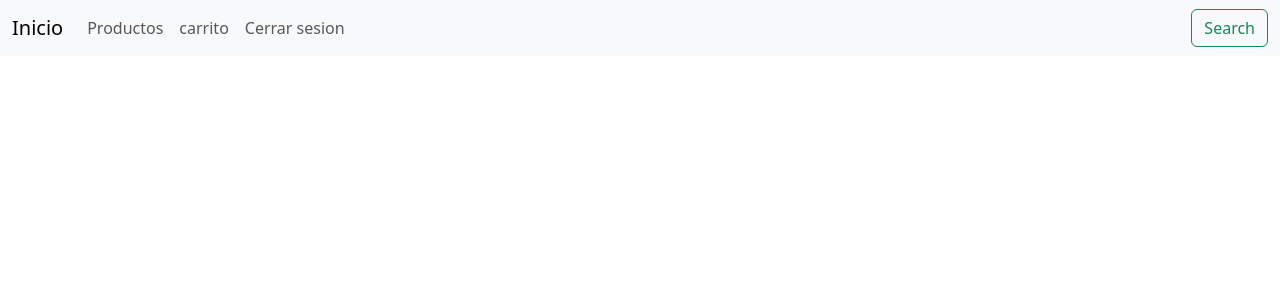
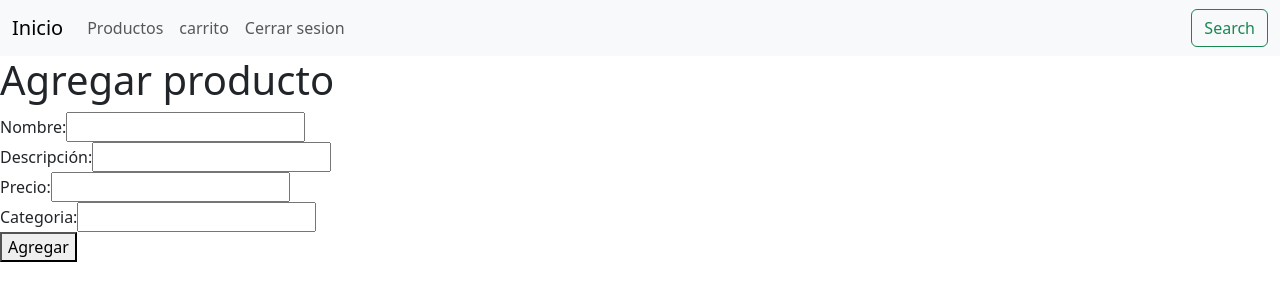
Before and after one commit to nienciso/NicolasEnciso-ThrasherFrontEnd, a React (Create React App) app: page /agregar-producto in a window 1280 px wide. Shown: the top 300 px of the page. Built offline with nearby package versions, Linux system fonts and the light colour scheme; no server answers.

Commit message:
admin/Vista/AgregarProductos
Creamos la vista "agregar productos", falta agregarle funcionalidad con la ruta definida en Backend.

```diff
--- a/src/App.js
+++ b/src/App.js
@@ -6,8 +6,9 @@ import ProductList from './components/ProductList';
 import ProductDetail from './components/ProductDetail';
 import Login from './components/Login';
 import CheckSession from './components/CheckSession';
+import Admin from './components/admin';
+import AgregarProducto from './components/AgregarProductos';
 import 'bootstrap/dist/css/bootstrap.min.css';
-import Admin from './components/admin';
 
 function App() {
   const [productos, setProductos] = useState([]);
@@ -27,13 +28,13 @@ function App() {
       <div className="App">
         <NavBar/>
         <Routes>
-          <Route
-          path="/" element={<ProductList productos={productos} />} />
+          <Route path="/" element={<ProductList productos={productos} />} />
           <Route path="/productos/:id" element={<ProductDetail />} />
           <Route path="/auth/login" element={<Login />} />
           <Route exact path="/auth/login" component={Login} />
           <Route path="/validate-session" component={CheckSession} />
-          <Route path="/admin" element={<Admin productos={todosLosProductos} />} /> {/* pasando el estado todosLosProductos como una propiedad al componente Admin */}
+          <Route path="/admin" element={<Admin productos={todosLosProductos} />} />
+          <Route path="/agregar-producto" element={<AgregarProducto />} />
         </Routes>
       </div>
     </Router>
--- /dev/null
+++ b/src/components/AgregarProductos.js
@@ -0,0 +1,56 @@
+import React, { useState } from 'react';
+import axios from 'axios';
+
+function AgregarProducto() {
+  const [nombre, setNombre] = useState('');
+  const [descripcion, setDescripcion] = useState('');
+  const [precio, setPrecio] = useState('');
+  const [categoria, setCategoria] = useState('');
+  const handleSubmit = async (event) => {
+    event.preventDefault();
+
+    try {
+      const response = await axios.post('/api/productos/detalles/agregar-producto', {
+        nombre,
+        descripcion,
+        precio,
+        categoria
+      });
+
+      console.log(response.data);
+    } catch (error) {
+      console.error(error);
+    }
+  };
+
+  return (
+    <div>
+      <h1>Agregar producto</h1>
+      <form onSubmit={handleSubmit}>
+        <label>
+          Nombre:
+          <input type="text" value={nombre} onChange={(event) => setNombre(event.target.value)} />
+        </label>
+        <br />
+        <label>
+          Descripción:
+          <input type="text" value={descripcion} onChange={(event) => setDescripcion(event.target.value)} />
+        </label>
+        <br />
+        <label>
+          Precio:
+          <input type="text" value={precio} onChange={(event) => setPrecio(event.target.value)} />
+        </label>
+        <br />
+        <label>
+          Categoria:
+          <input type="text" value={categoria} onChange={(event) => setCategoria(event.target.value)} />
+        </label>
+        <br />
+        <button type="submit">Agregar</button>
+      </form>
+    </div>
+  );
+}
+
+export default AgregarProducto;
--- a/src/components/admin.js
+++ b/src/components/admin.js
@@ -1,6 +1,8 @@
 import React from 'react';
+import axios from 'axios';
+import { Link } from 'react-router-dom';
 
-import axios from 'axios';
+
 
 const BASE_URL = 'http://localhost:3000';
 
@@ -19,6 +21,9 @@ function Admin({ productos }) {
     <div>
       <h1>Panel de administración</h1>
       <p>Aquí puedes administrar todo en tu sitio web.</p>
+      <Link to="/agregar-producto">
+        <button>Agregar Producto</button>
+      </Link>
 
       {/* mostrando todos los productos en una lista */}
       {productos.map((producto) => (
```
